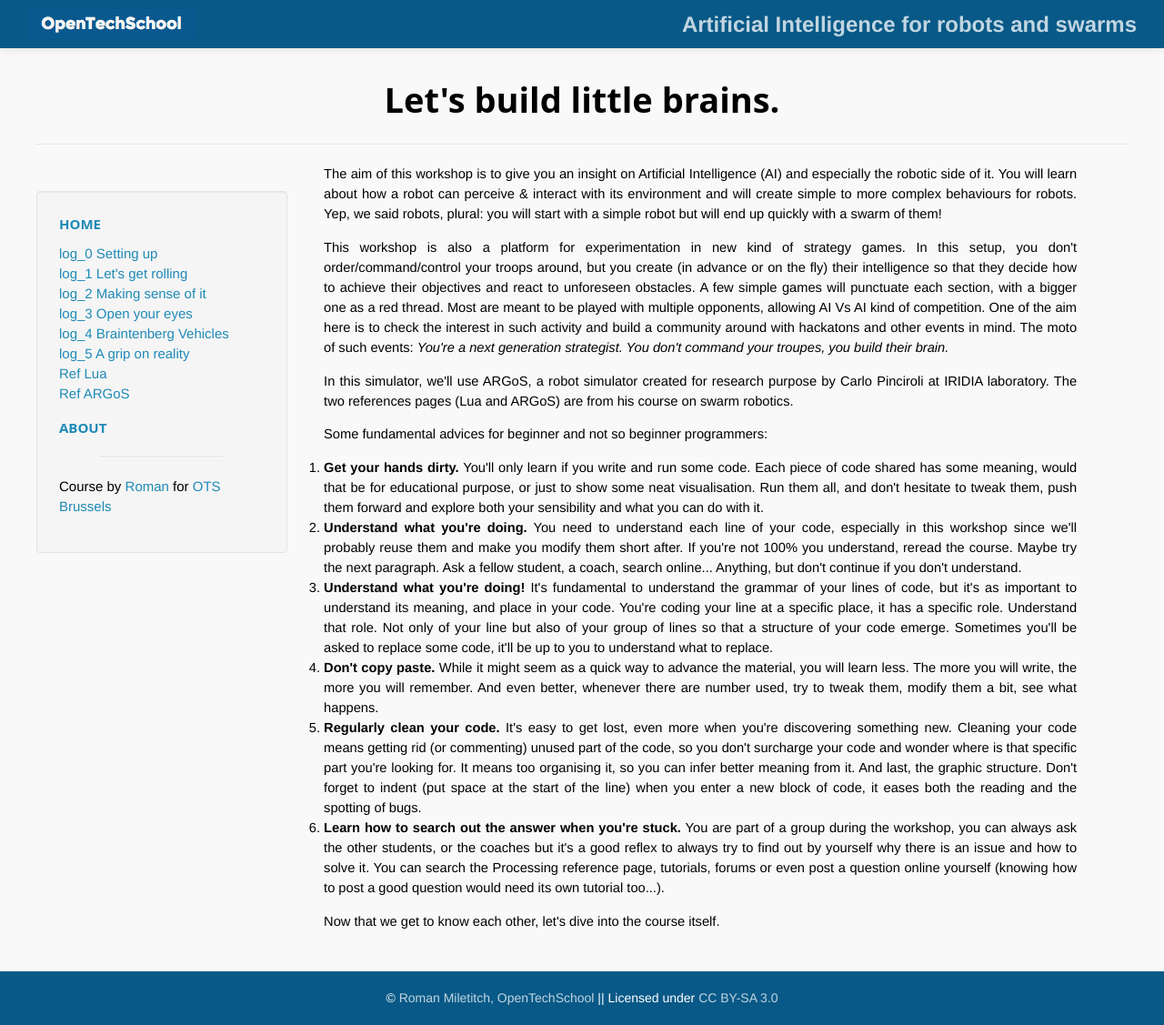
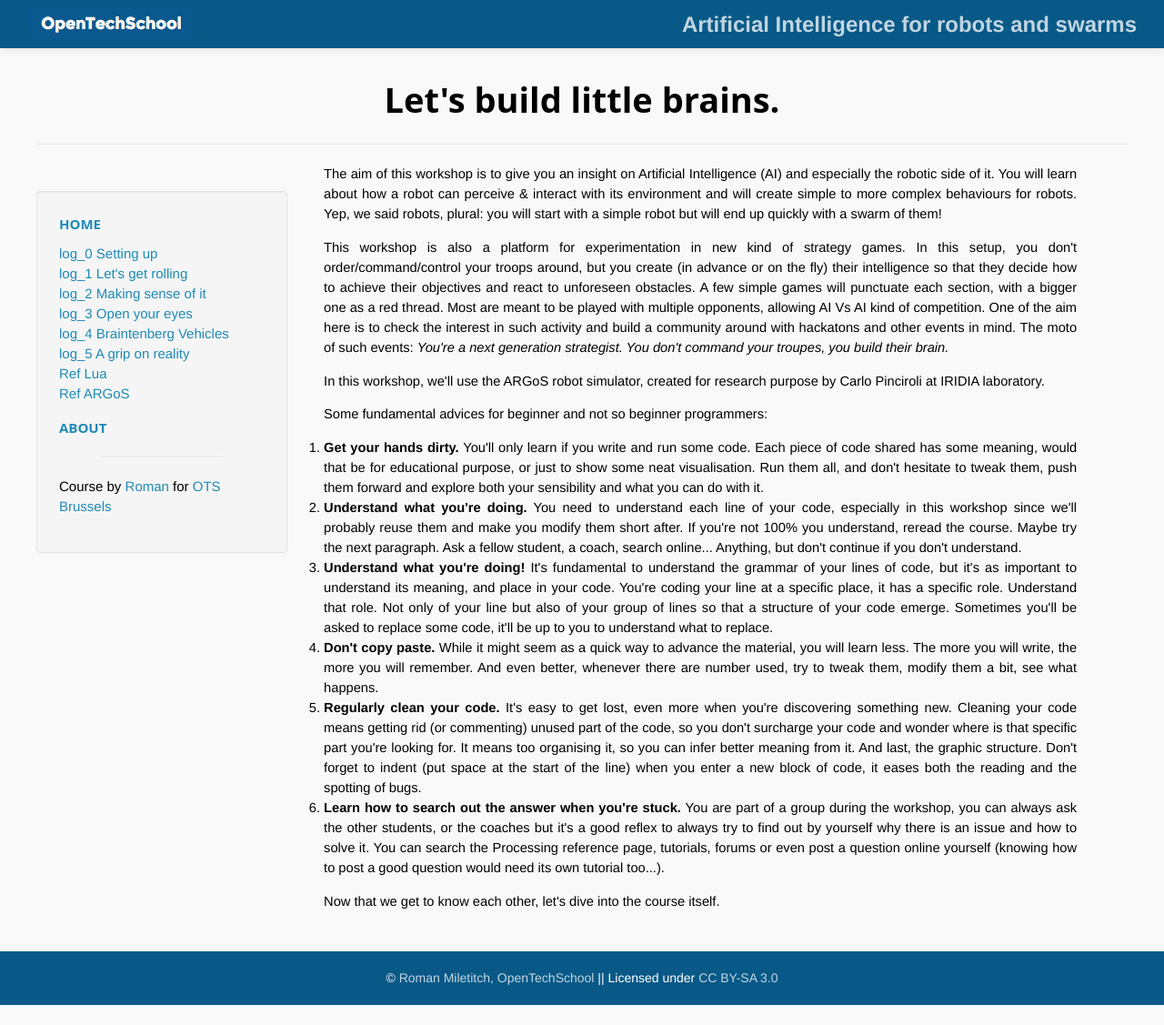
Before and after one commit to OpenTechSchool-Brussels/AI-for-robots-and-swarms, a Jekyll site: the page built from index.html, in a window 1280 px wide. Shown: the whole page at 91% size. Built offline with Jekyll 4.4.1, drawn with Linux system fonts in a browser that asks for light colours; Markdown is read by kramdown in place of the engine named in the settings; after the commit the page ends 1105 px from its top, so only the background shows below that.

Commit message:
Update index.html

```diff
--- a/index.html
+++ b/index.html
@@ -7,7 +7,7 @@ title:  "Let's build little brains."
 
 <p>This workshop is also a platform for experimentation in new kind of strategy games. In this setup, you don't order/command/control your troops around, but you create (in advance or on the fly) their intelligence so that they decide how to achieve their objectives and react to unforeseen obstacles. A few simple games will punctuate each section, with a bigger one as a red thread. Most are meant to be played with multiple opponents, allowing AI Vs AI kind of competition. One of the aim here is to check the interest in such activity and build a community around with hackatons and other events in mind. The moto of such events: <i>You're a next generation strategist. You don't command your troupes, you build their brain.</i></p>
 
-<p>In this simulator, we'll use ARGoS, a robot simulator created for research purpose by Carlo Pinciroli at IRIDIA laboratory. The two references pages (Lua and ARGoS) are from his course on swarm robotics.</p>
+<p>In this workshop, we'll use the ARGoS robot simulator, created for research purpose by Carlo Pinciroli at IRIDIA laboratory.</p>
 
 <p>Some fundamental advices for beginner and not so beginner programmers:
 <ol>
```
